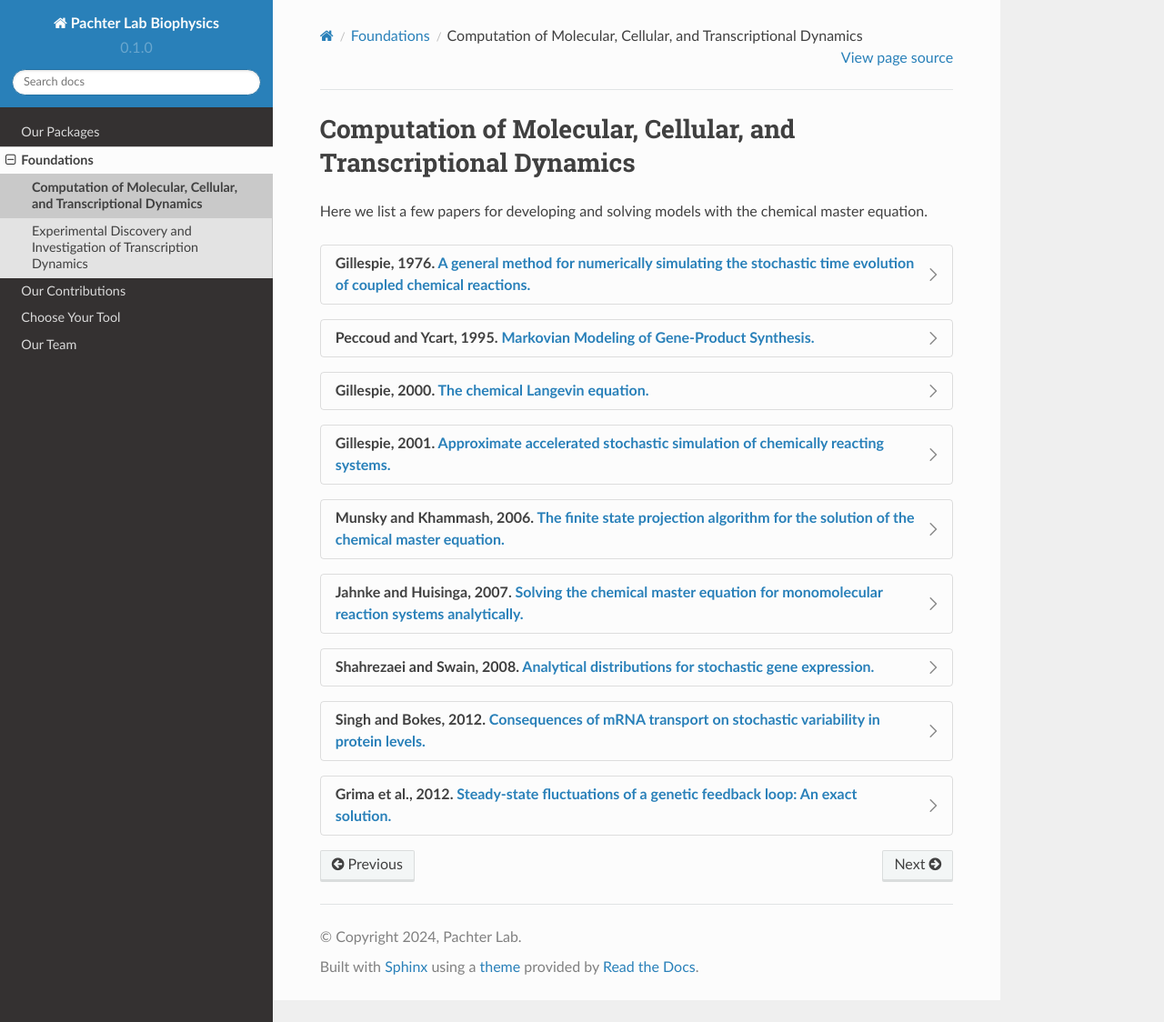
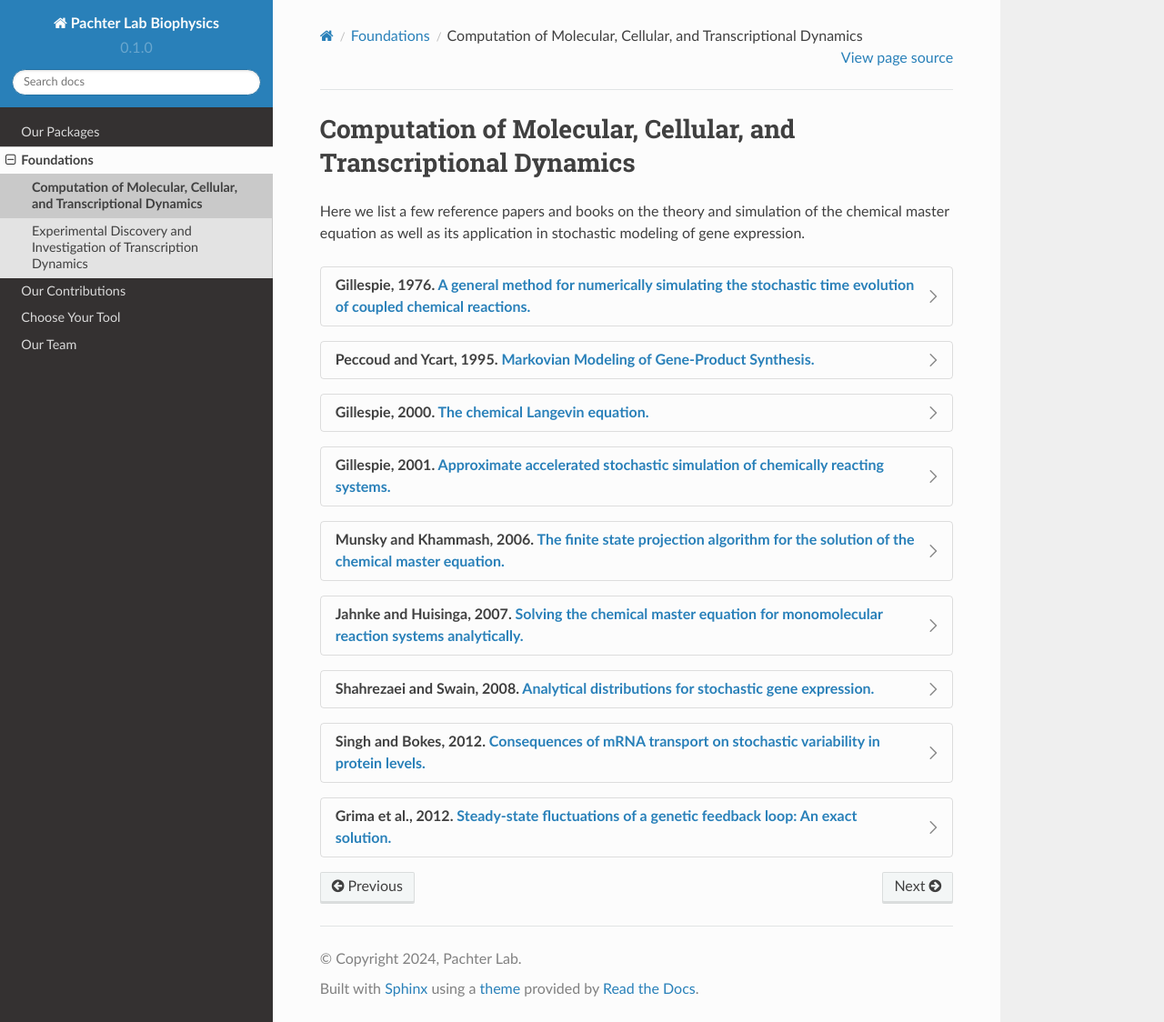
Before and after one commit to pachterlab/biophysics, a Sphinx documentation site: the page built from docs/source/foundations_computation.rst, in a window 1280 px wide and 1124 px high. Shown: the whole window at 91% size. Built offline with Sphinx 7.4.7 and the Read the Docs theme 2.0.0, drawn with Linux system fonts in a browser that asks for light colours.

Commit message:
Update description in foundations_computation.rst

```diff
--- a/docs/source/foundations_computation.rst
+++ b/docs/source/foundations_computation.rst
@@ -2,7 +2,7 @@
 
 Computation of Molecular, Cellular, and Transcriptional Dynamics
 =================================================================
-Here we list a few papers for developing and solving models with the chemical master equation.
+Here we list a few reference papers and books on the theory and simulation of the chemical master equation as well as its application in stochastic modeling of gene expression.
 
 .. dropdown:: Gillespie, 1976. `A general method for numerically simulating the stochastic time evolution of coupled chemical reactions. <https://doi.org/10.1016/0021-9991(76)90041-3>`_
 
```
